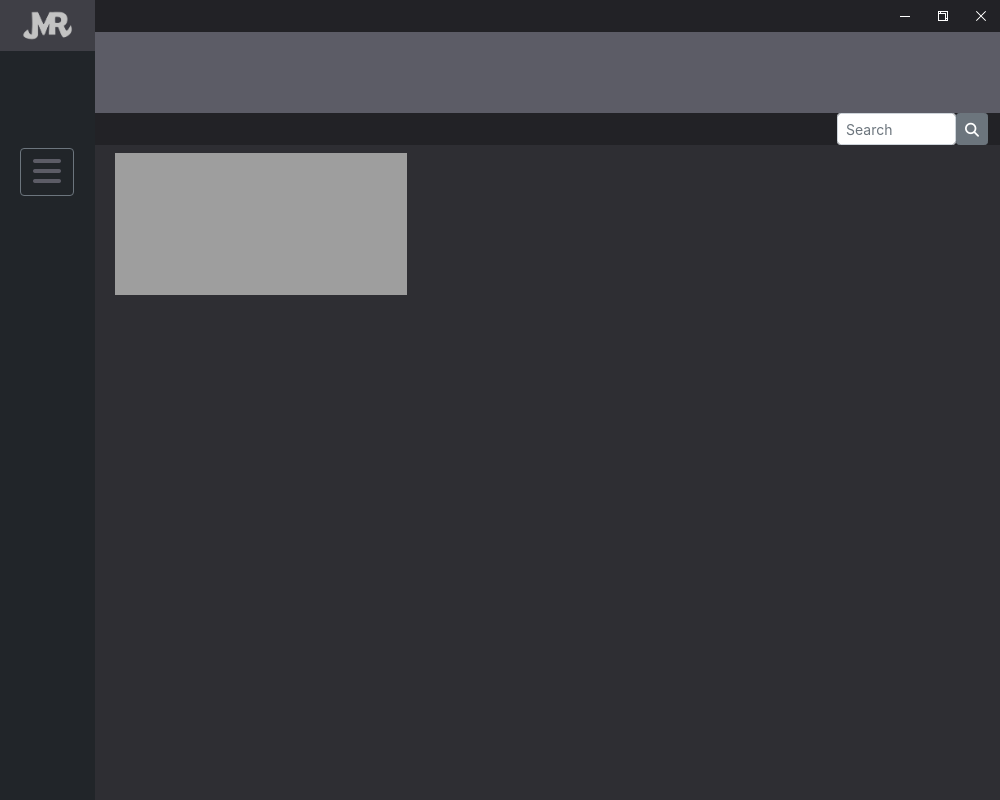
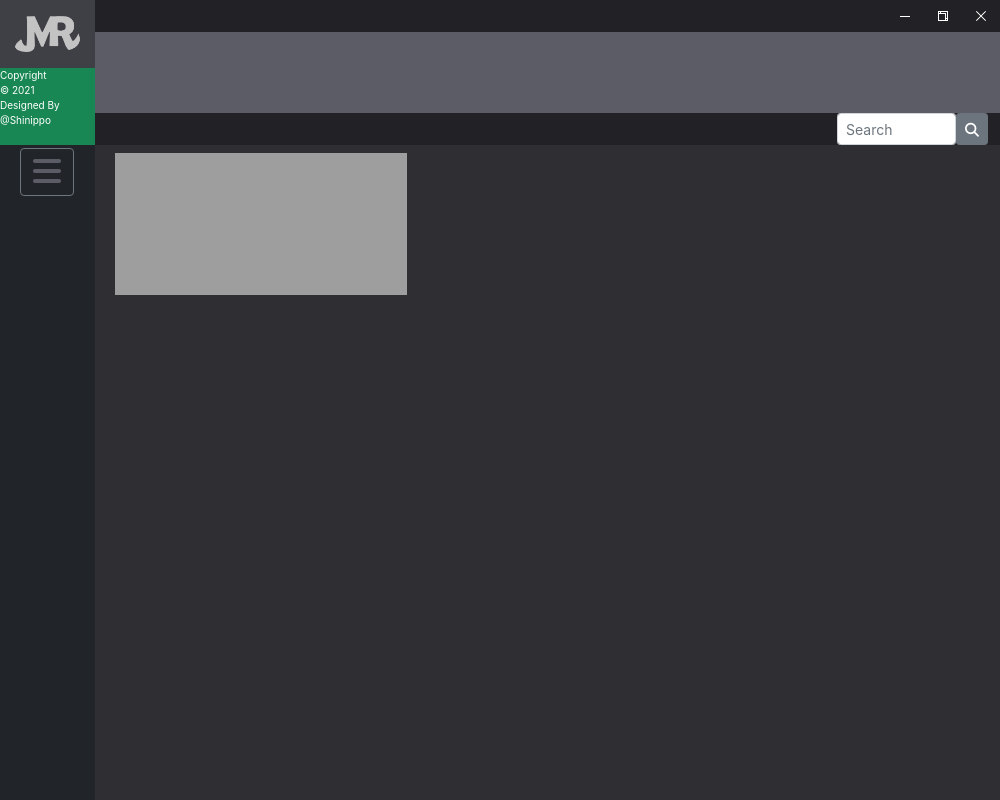
Before and after one commit to AkifKILIC/mangaReader-electron, an Electron app: page src/index.html in a window 1000 px wide. Drawn offline with nearby package versions, Linux system fonts and the light colour scheme; no server answers.

Commit message:
Minor Fix

```diff
--- a/src/index.html
+++ b/src/index.html
@@ -11,8 +11,15 @@
   <body>
     <div class="container-fluid bg-dark vh-100 ">
       <div class="row" style="height: 145px;">
-        <div class="col-xs bg1" id="sol1" style="width: 95px;height: fit-content;">
-          <img class="img-fluid" src="static/img/MangaReader.png" style="max-height: 145px;"/>
+        <div class="col-xs bg-success"  style="height: 145px;max-width: fit-content;padding: 0px;">
+          <div class="col-xs bg1" id="sol1" style="width: 95px;height: fit-content;">
+            <img class="img-fluid" src="static/img/MangaReader.png" style="max-height: 145px;"/>
+          </div>
+          <p class="wrap" style="font-size: x-small;">
+            Copyright <br/>
+            © 2021<br/>
+            Designed By<br/>
+            @Shinippo</p>
         </div>
         <div class="col">
           <div class="row row-cols-1">
```
